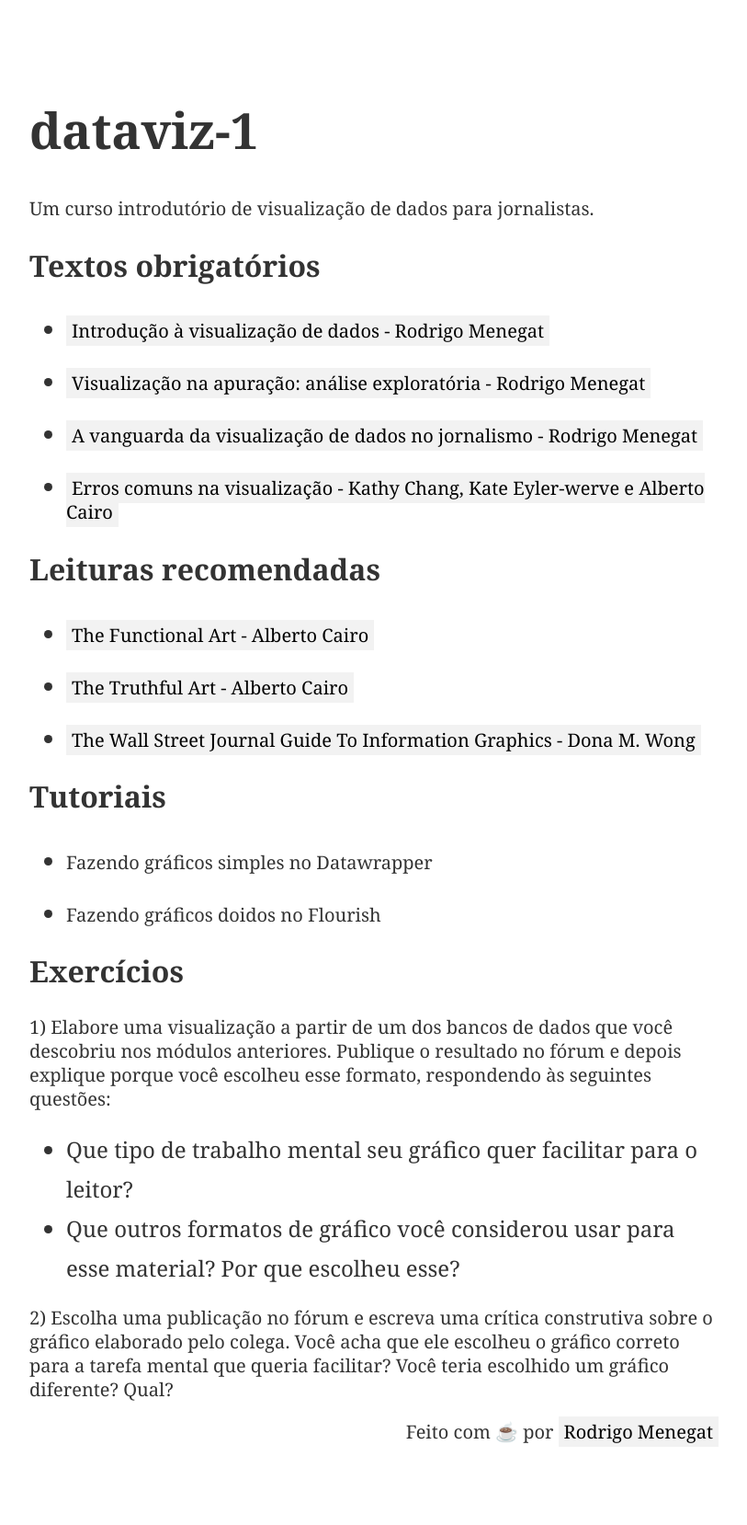
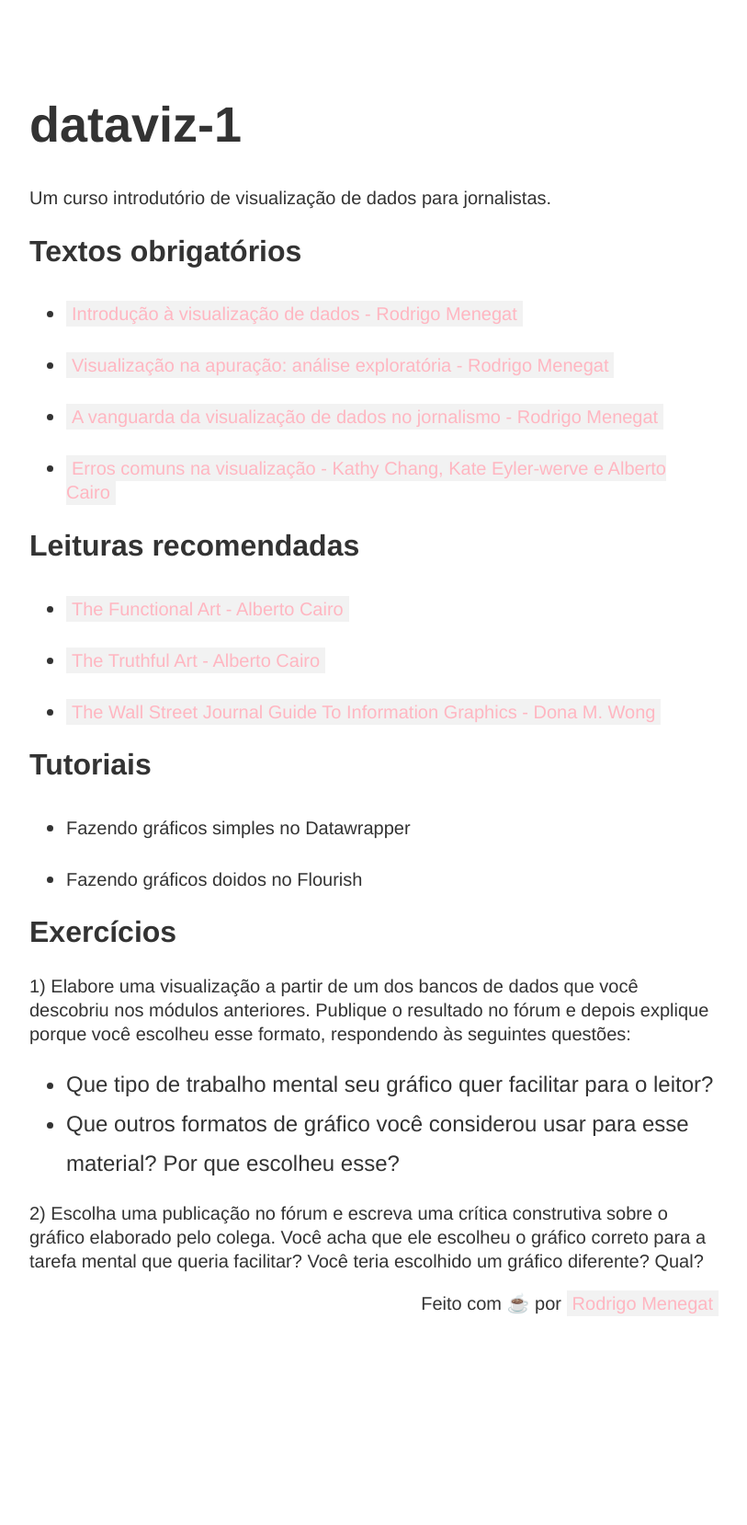
Before and after one commit to RodrigoMenegat/dataviz-1, a Jekyll site: the page built from docs/index.md, in a window 1280 px wide. Shown: the whole page at 92% size, without its empty margins (233-1046 px from the left). Built offline with Jekyll 4.4.1, drawn with Linux system fonts in a browser that asks for light colours; our own code applies the rules of GitHub Pages for plain Markdown files; after the commit the page ends 1518 px from its top, so only the background shows below that.

Commit message:
o css precisa acabar

```diff
--- a/docs/assets/css/main.css
+++ b/docs/assets/css/main.css
@@ -4,7 +4,7 @@
   margin: 0 auto;
   padding-bottom: 60px;
   padding-top: 60px;
-  font-family: Georgia, sans-serif;
+  font-family: Helvetica, sans-serif;
   position: relative;
 }
 
@@ -17,7 +17,6 @@
 
 h1 {
   font-size: 54px;
-  font-family: Georgia, sans-serif;
 }
 
 h2 {
@@ -38,9 +37,9 @@ a {
   text-decoration: none;
   background: #f2f2f2;
   padding: 3px 6px;
-  color: #000;
+  color: lightpink;
 }
 
 a.hover {
-  color: lightpink;
+  color: #eee;
 }
```
